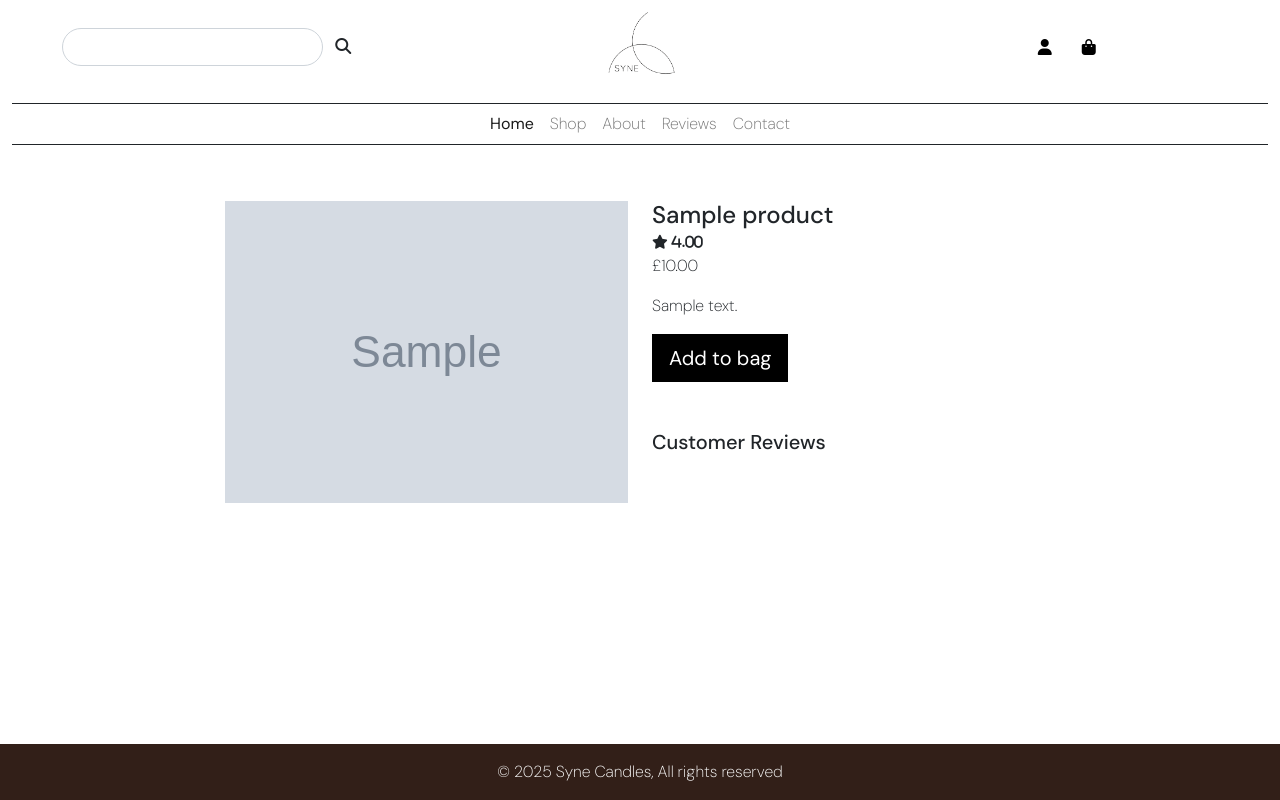
After one commit to j-mlo/syne_candles, a Django app: page /products/1 in a window 1280 px wide. The commit adds this page. Run offline with Django 5.2, Linux system fonts and the light colour scheme; tables that the repository leaves empty hold one stand-in row (values such as "Sample post"); grey boxes marked "Sample" are stand-in pictures; some libraries are stand-ins or nearby versions; some web fonts are replaced.

Commit message:
Add produv
product detail functionality

```diff
--- /dev/null
+++ b/products/templates/products/product_detail.html
@@ -0,0 +1,44 @@
+{% extends "base.html" %}
+{% load static %}
+
+{% block content %}
+
+<div class="container-fluid">
+    <div class="row">
+        <div class="col-12 col-md-6 col-lg-4 offset-lg-2">
+            <div class="my-5" id="product-image-container">
+                {% if product.image %}
+                    <a href="{{ product.image.url }}" target="_blank">
+                        <img src="{{ product.image.url }}" alt="{{ product.name }}" class="card-img-top rounded-0">
+                    </a>
+                {% else %}
+                    <a href="">
+                        <img src="{{ MEDIA_URL }}product-placeholder.jpg" alt="{{ product.name }}" class="card-img-top rounded-0">
+                    </a>
+                {% endif %}
+            </div>
+        </div>
+        <div class="col-12 col-md-6 col-lg-4">
+            <div class="mb-5 mt-md-5" id="product-detail-container">
+                <h4 class="mb-0">{{ product.name }}</h4>
+
+                {% if product.rating %}
+                    <small><i class="fa-solid fa-star"> {{ product.rating }}</i></small>
+                {% endif %}
+
+                <p class="text-left">£{{ product.price }}</p>
+
+                <p class="mt-3">{{ product.description }}</p>
+
+                <form method="POST" action="">
+                    <button type="submit" class="btn btn-lg btn-black">Add to bag</button>
+                </form>
+            </div>
+            <div>
+                <h5>Customer Reviews</h5>
+            </div>
+        </div>
+    </div>
+</div>
+
+{% endblock %}
--- a/products/templates/products/products.html
+++ b/products/templates/products/products.html
@@ -16,12 +16,12 @@
                     <div class="col-sm-6 col-lg-4 col-xl-3 mb-3">
                         <div class="card h-100 border-0 rounded-0">
                             {% if product.image %}
-                                <a href="">
+                                <a href="{% url 'product_detail' product.id %}">
                                     <img src="{{ product.image.url }}" alt="{{ product.name }}" class="card-img-top rounded-0">
                                 </a>
                             {% else %}
-                                <a href="">
-                                    <img src="{{ MEDIA_URL }}product-placeholder.jpg" alt="{{ product.name }}" class="card-img-top">
+                                <a href="{% url 'product_detail' product.id %}">
+                                    <img src="{{ MEDIA_URL }}product-placeholder.jpg" alt="{{ product.name }}" class="card-img-top rounded-0">
                                 </a>
                             {% endif %}
                             <div class="card-body pb-0">
--- a/products/urls.py
+++ b/products/urls.py
@@ -2,5 +2,6 @@ from django.urls import path
 from . import views
 
 urlpatterns = [
-    path('', views.all_products, name='products')
+    path('', views.all_products, name='products'),
+    path('<product_id>', views.product_detail, name='product_detail'),
 ]
--- a/products/views.py
+++ b/products/views.py
@@ -1,4 +1,4 @@
-from django.shortcuts import render
+from django.shortcuts import render, get_object_or_404
 from .models import Product
 
 # Create your views here.
@@ -12,3 +12,15 @@ def all_products(request):
     }
 
     return render(request, 'products/products.html', context)
+
+
+def product_detail(request, product_id):
+    """Displays individual product details, including description and reviews"""
+
+    product = get_object_or_404(Product, pk=product_id)
+
+    context = {
+        'product': product,
+    }
+
+    return render(request, 'products/product_detail.html', context)
--- a/syne_candles/urls.py
+++ b/syne_candles/urls.py
@@ -24,5 +24,5 @@ urlpatterns = [
     path('admin/', admin.site.urls),
     path("accounts/", include("allauth.urls")),
     path('', include('home.urls')),
-    path('products/', include('products.urls'))
+    path('products/', include('products.urls')),
 ] + static(settings.MEDIA_URL, document_root=settings.MEDIA_ROOT)
```
Also changed, not shown: media/products/Rest_180ml_Retouch.jpg (added).
